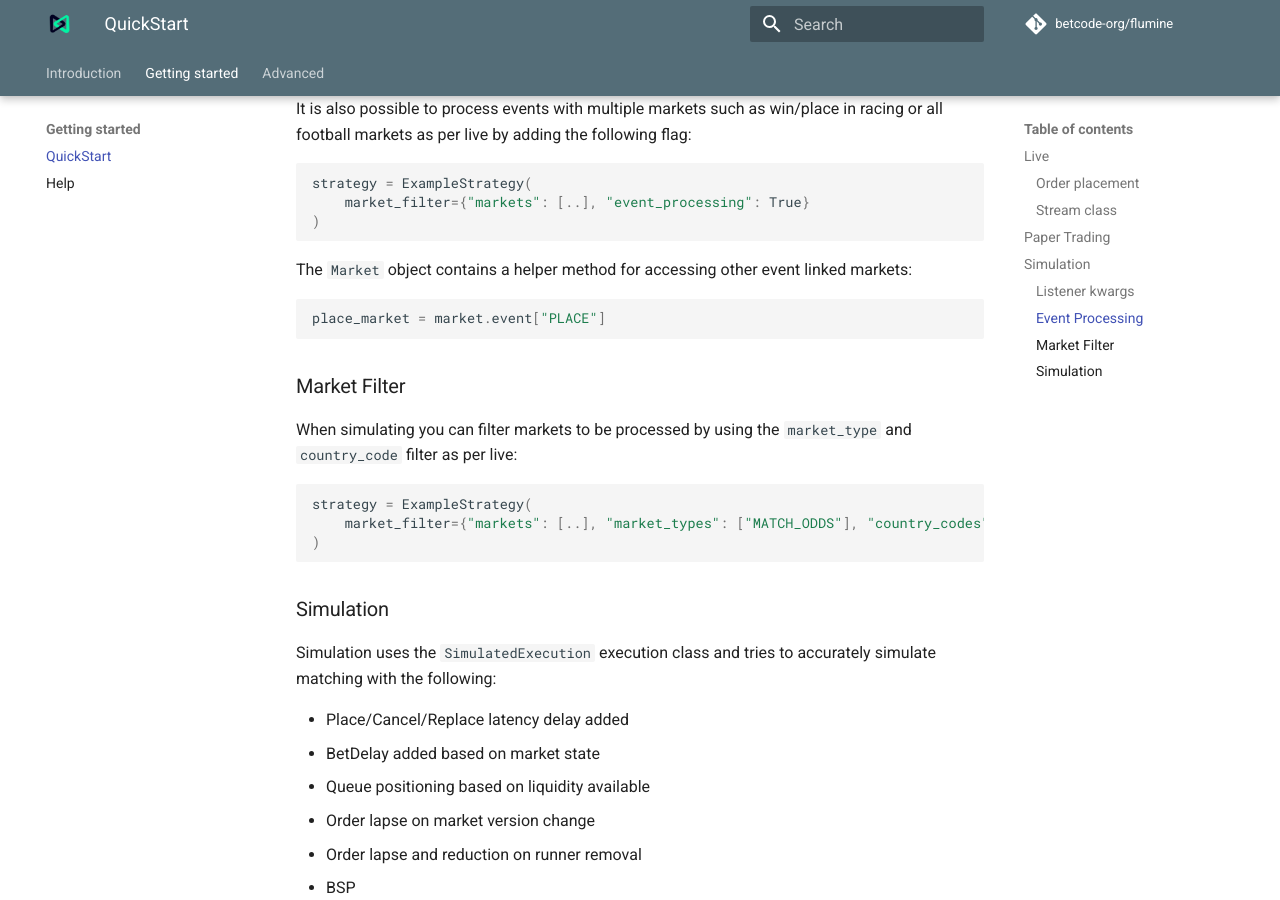
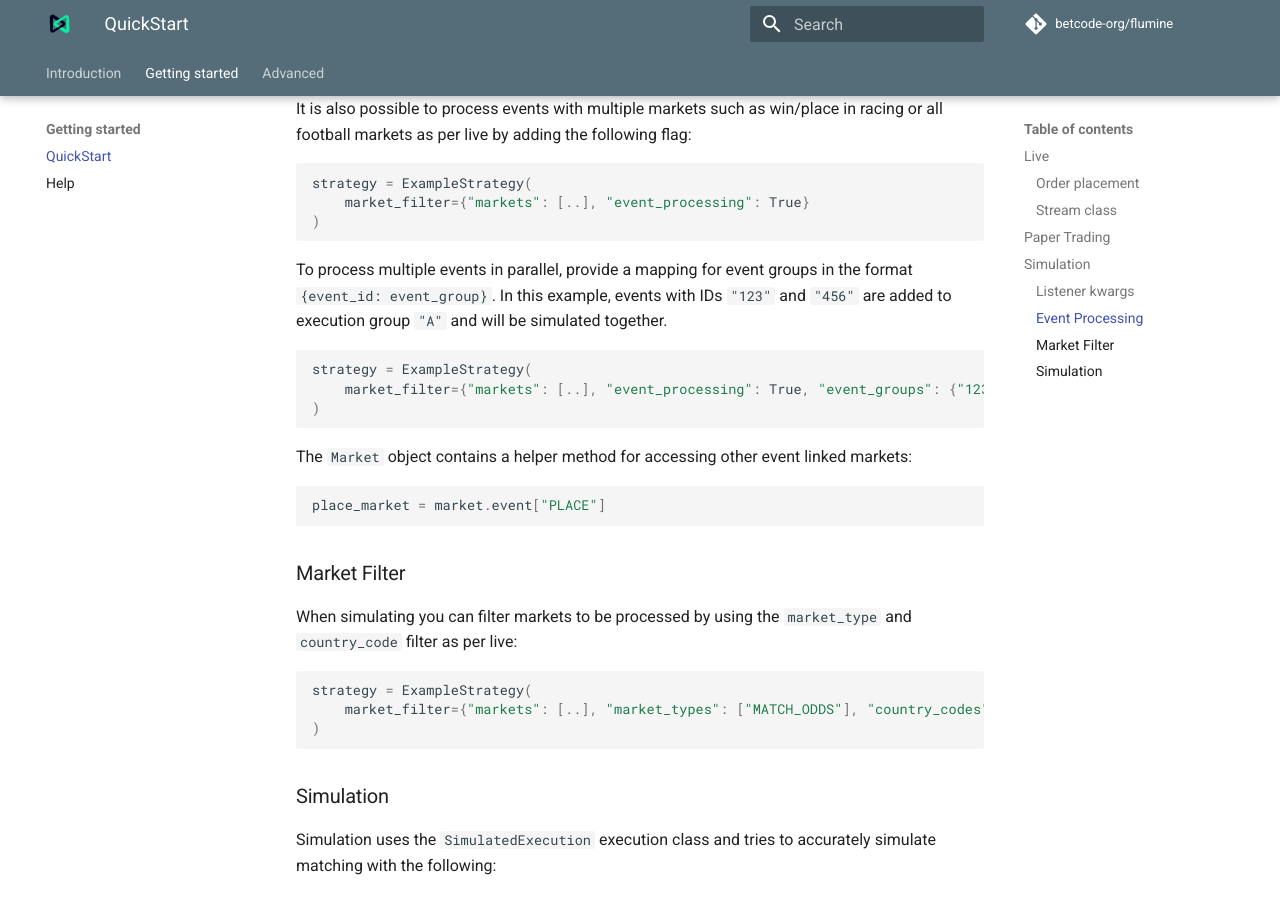
Before and after one commit to betcode-org/flumine, an MkDocs documentation site: the page built from docs/quickstart.md, in a window 1280 px wide and 900 px high, scrolled down 4544 px. Built offline with MkDocs 1.6.1 and Material for MkDocs 9.7.7, drawn with Linux system fonts in a browser that asks for light colours; comment, search, counter and statistics services are not loaded.

Commit message:
Update docs

````diff
--- a/docs/quickstart.md
+++ b/docs/quickstart.md
@@ -216,6 +216,13 @@ strategy = ExampleStrategy(
 )
 ```
 
+To process multiple events in parallel, provide a mapping for event groups in the format `{event_id: event_group}`. In this example, events with IDs `"123"` and `"456"` are added to execution group `"A"` and will be simulated together.
+```python
+strategy = ExampleStrategy(
+    market_filter={"markets": [..], "event_processing": True, "event_groups": {"123": "A", "456": "A"}}
+)
+```
+
 The `Market` object contains a helper method for accessing other event linked markets:
 
 ```python
````
